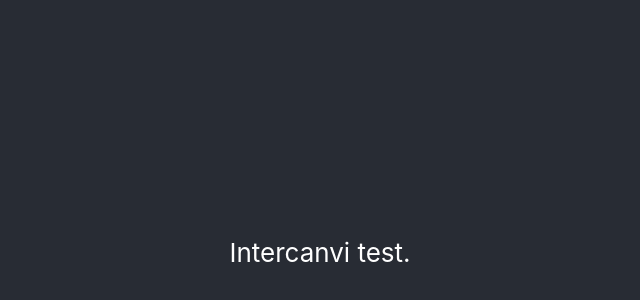
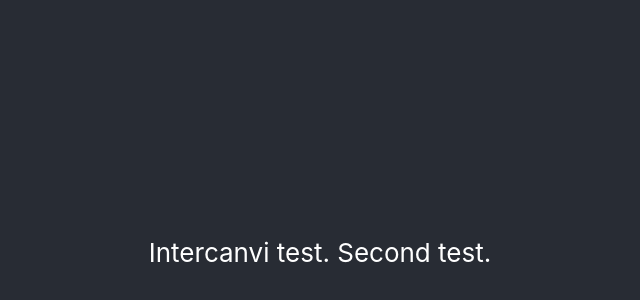
Before and after one commit to clozano80/intercanvi-frontend, a React (Create React App) app: page / in a window 1280 px wide. Shown: the part 148-448 px from the top of the page, without its empty margins (320-960 px from the left). Built offline with nearby package versions, Linux system fonts and the light colour scheme.

Commit message:
code: App - test text

```diff
--- a/src/App.js
+++ b/src/App.js
@@ -6,6 +6,7 @@ function App() {
       <header className="App-header">
         <p>
           Intercanvi test.
+          Second test.
         </p>
       </header>
     </div>
```
